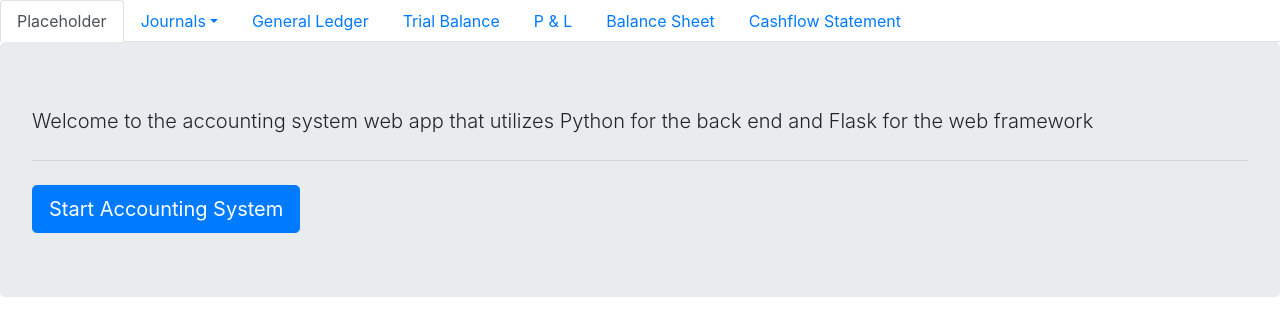
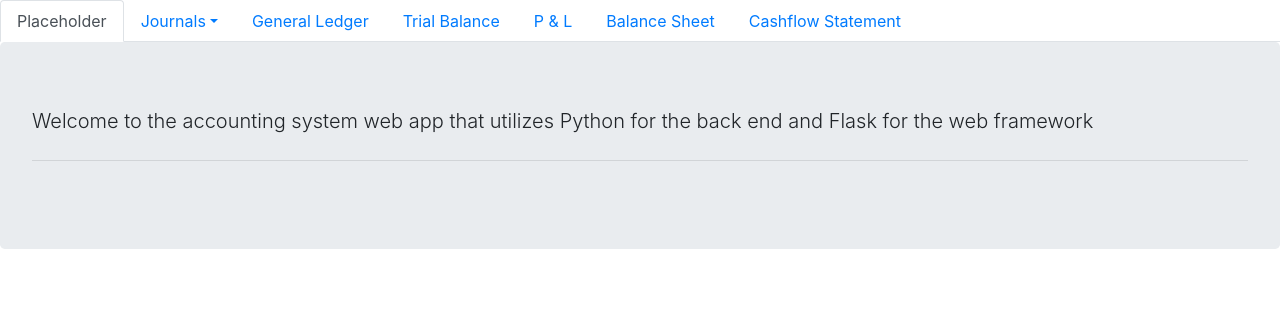
Before and after one commit to sammyrTX/growler-vaq, a Flask app: page / in a window 1280 px wide. Shown: the part 56-392 px from the top of the page. Run offline with Flask 2, Linux system fonts and the light colour scheme; parts of the project's set-up code (start-up, migrations or seed data) failed here and were passed over; some libraries are stand-ins or nearby versions.

Commit message:
Finish preliminary work on JE load process
Completed workflow from journal batch creation to posting
of batch transactions to journal table. Need clean up code
to remove testing comments and some cosmetic changes to
HTML pages. Also need to run a few more test loads.

```diff
--- a/pkg/web/accounting_app/accounting_app_journals.py
+++ b/pkg/web/accounting_app/accounting_app_journals.py
@@ -123,7 +123,7 @@ def load_batch(batch_row_id):
                            )
 
 
-@accounting_app_journals_bp.route('/journals/journal_loader_to_journal/<batch_row_id>', methods=['GET', 'POST'])
+@accounting_app_journals_bp.route('/journals/journal_loader_to_journal/<int:batch_row_id>', methods=['GET', 'POST'])
 def journal_loader_to_journal(batch_row_id):
 
     """Move batch transaction data from journal loader to journal"""
@@ -134,7 +134,7 @@ def journal_loader_to_journal(batch_row_id):
 
         return redirect(url_for('accounting_app_journals_bp.journal_loader_batch_review', batch_row_id=batch_row_id))
     else:
-        return render_template('accounting_app_journals_bp/load_error.html')
+        return render_template('journals/journal_batch_load_error.html')
     # return '<h1>Journals - journal_loader to journal endpoint</h1>'
 
 
--- a/pkg/web/templates/index.html
+++ b/pkg/web/templates/index.html
@@ -10,8 +10,8 @@
   <li class="nav-item dropdown">
     <a class="nav-link dropdown-toggle" data-toggle="dropdown" href="#" role="button" aria-haspopup="true" aria-expanded="false">Journals</a>
     <div class="dropdown-menu">
-      <a class="dropdown-item" href="/accounting_app/journals/batch_load_file">Load Journal batch file</a>
-      <a class="dropdown-item" href="/accounting_app/journals/batch_list">Journal Batches Available</a>
+      <a class="dropdown-item" href="/accounting_app/journals/create_batch">Create Journal Batch</a>
+      <a class="dropdown-item" href="/accounting_app/journals/batch_list">Journal Batch List</a>
       <a class="dropdown-item" href="#">Journals 01</a>
       <a class="dropdown-item" href="#">Journals 02</a>
       <div class="dropdown-divider"></div>
@@ -41,7 +41,6 @@
 <div class="jumbotron">
   <p class="lead">Welcome to the accounting system web app that utilizes Python for the back end and Flask for the web framework</p>
   <hr class="my-4">
-  <a class="btn btn-primary btn-lg" href="/accounting_app" role="button">Start Accounting System</a>
 </div>
 
 {% endblock %}
```
Also changed, not shown: pkg/database/sql_queries/queries_insert.py (+8 -4 lines), pkg/web/accounting_app/templates/journals/batch_review.html (+6 -5 lines).
